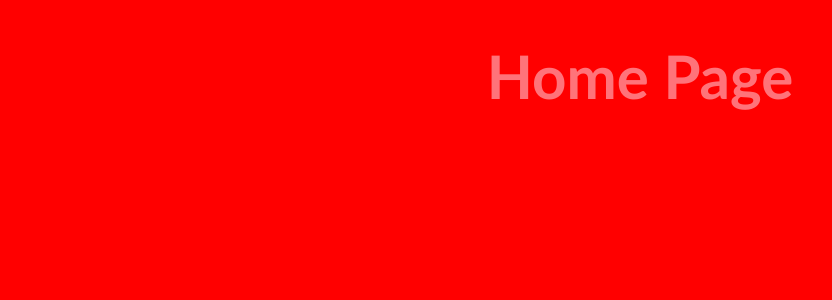
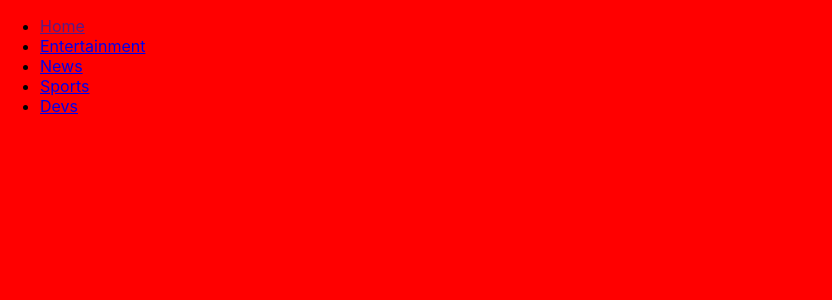
Before and after one commit to RonyHernandez2000/P2MSA, a React (Create React App) app: page /home in a window 1280 px wide. Shown: the top 300 px of the page, without its empty margins (0-832 px from the left). Built offline with nearby package versions, Linux system fonts and the light colour scheme.

Commit message:
Update home.js

```diff
--- a/src/components/home.js
+++ b/src/components/home.js
@@ -1,11 +1,15 @@
-import React from 'react'
+import React from "react";
+function Home(){
+return (
+   <nav>
+  <ul class ="nav">
+  <li><a href="" img src ="src/components/Entertainment.jpg" class="active">Home</a></li>
+  <li><a href="entertainment">Entertainment</a></li>
+  <li><a href="news">News</a></li>
+  <li><a href="sports">Sports</a></li>
+  <li><a href="devs">Devs</a></li>
+  </ul>
+  </nav>
+)}
 
-function Home() {
-    return(
-        <h1>Home Page</h1>
-    )
-
-
-
-}
-export default Home
+export  default Home
```
